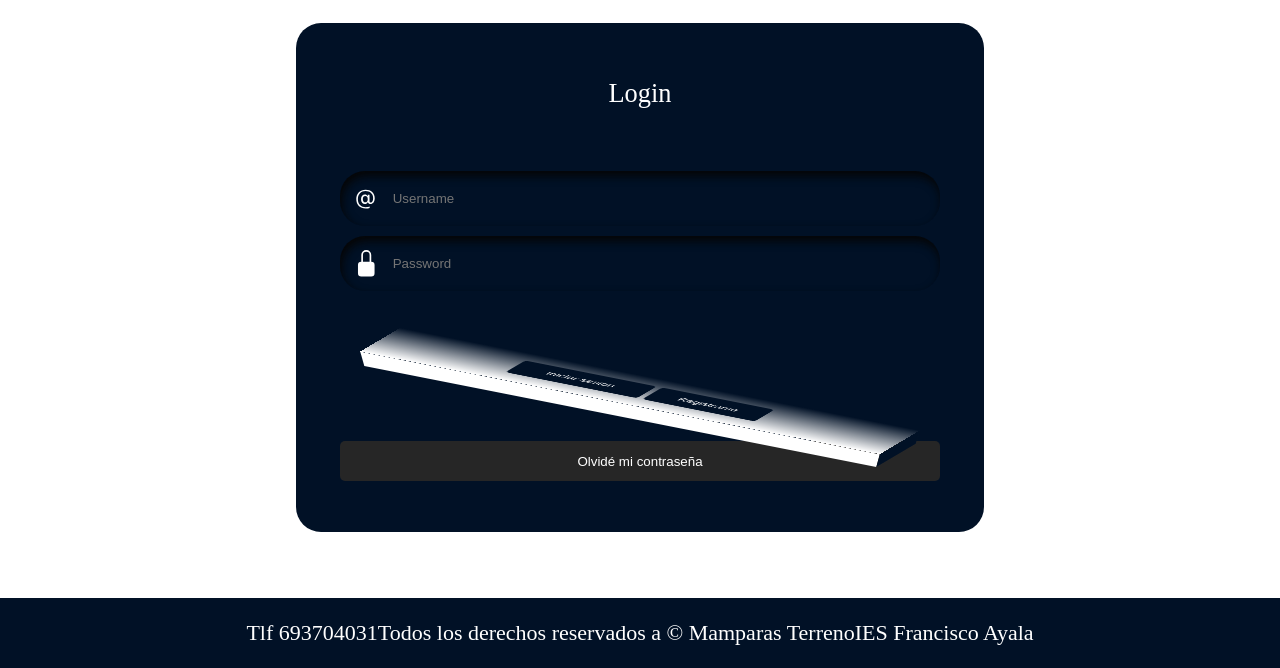
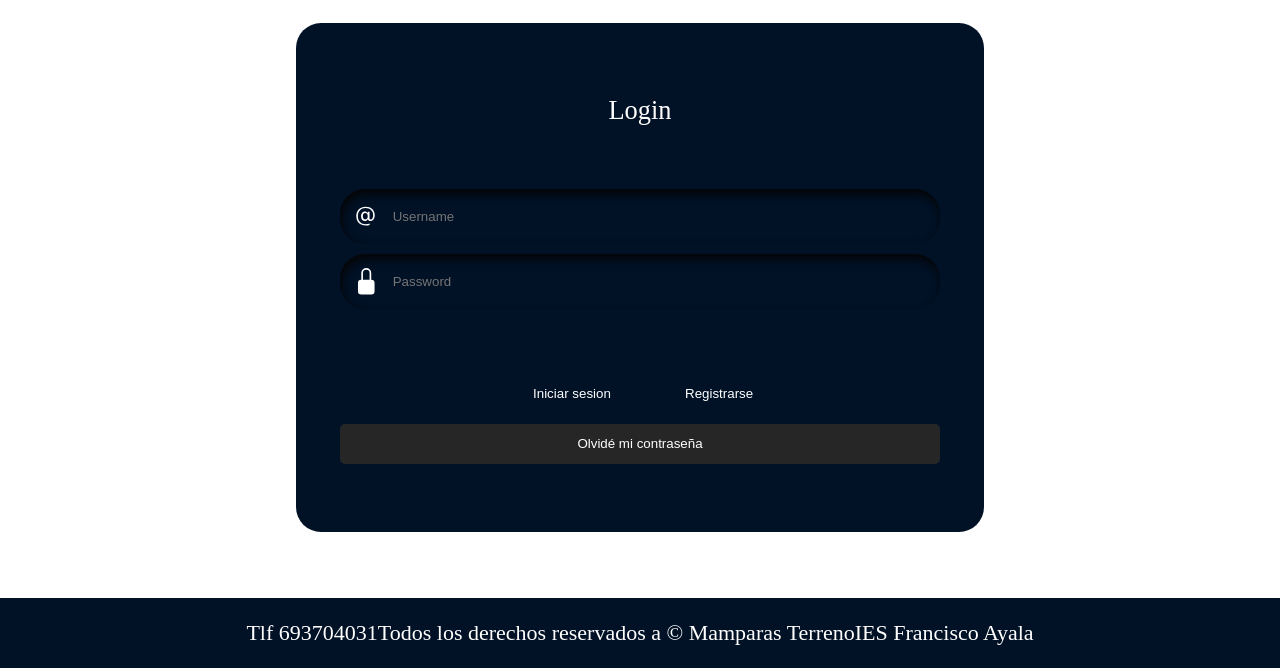
Before and after one commit to Alvarotabouroot/Dise-o, a website built with Parcel: page fuente/html/login.html in a window 1280 px wide. Shown: the part 193-861 px from the top of the page. Built offline with nearby package versions, Linux system fonts and the light colour scheme.

Commit message:
modified:   fuente/scss/_principal.scss

```diff
--- a/fuente/scss/_principal.scss
+++ b/fuente/scss/_principal.scss
@@ -115,47 +115,3 @@ p {
 	gap: 120px;
 	justify-content: center;
 }
-
-.btn {
-	--color1: #011126;
-	--color2: white;
-	perspective: 1000px;
-	padding: 1em 1em;
-	background: linear-gradient(var(--color1), var(--color2));
-	border: none;
-	outline: none;
-	font-size: 20px;
-	text-transform: uppercase;
-	letter-spacing: 4px;
-	color: #fff;
-	text-shadow: 0 10px 10px #000;
-	cursor: pointer;
-	transform: rotateX(70deg) rotateZ(30deg);
-	transform-style: preserve-3d;
-	transition: transform 0.5s;
-	&::before {
-		content: "";
-		width: 100%;
-		height: 15px;
-		background-color: var(--color2);
-		position: absolute;
-		bottom: 0;
-		right: 0;
-		transform: rotateX(90deg);
-		transform-origin: bottom;
-	}
-	&::after {
-		content: "";
-		width: 15px;
-		height: 100%;
-		background-color: var(--color1);
-		position: absolute;
-		top: 0;
-		right: 0;
-		transform: rotateY(-90deg);
-		transform-origin: right;
-	}
-	&:hover {
-		transform: rotateX(30deg) rotateZ(0);
-	}
-}
```
